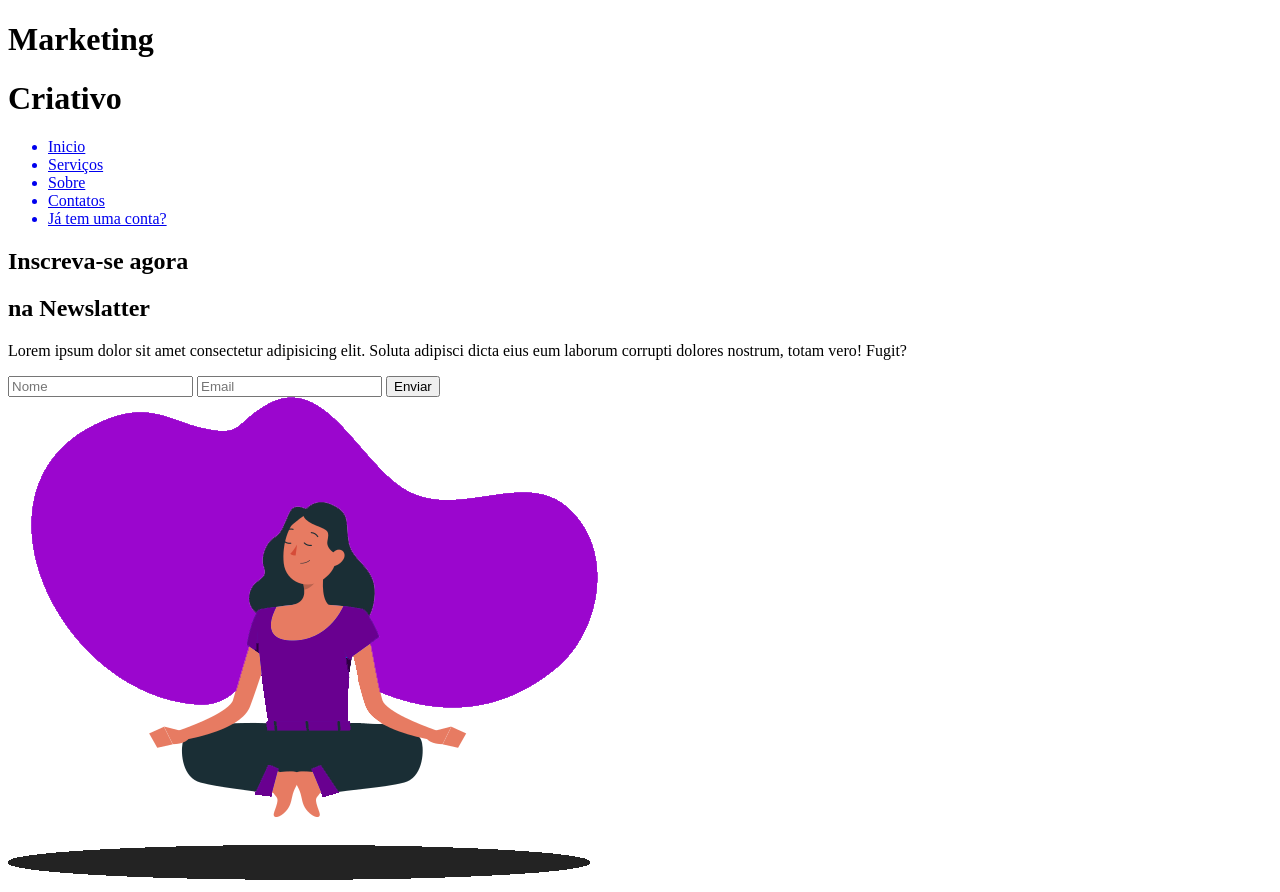
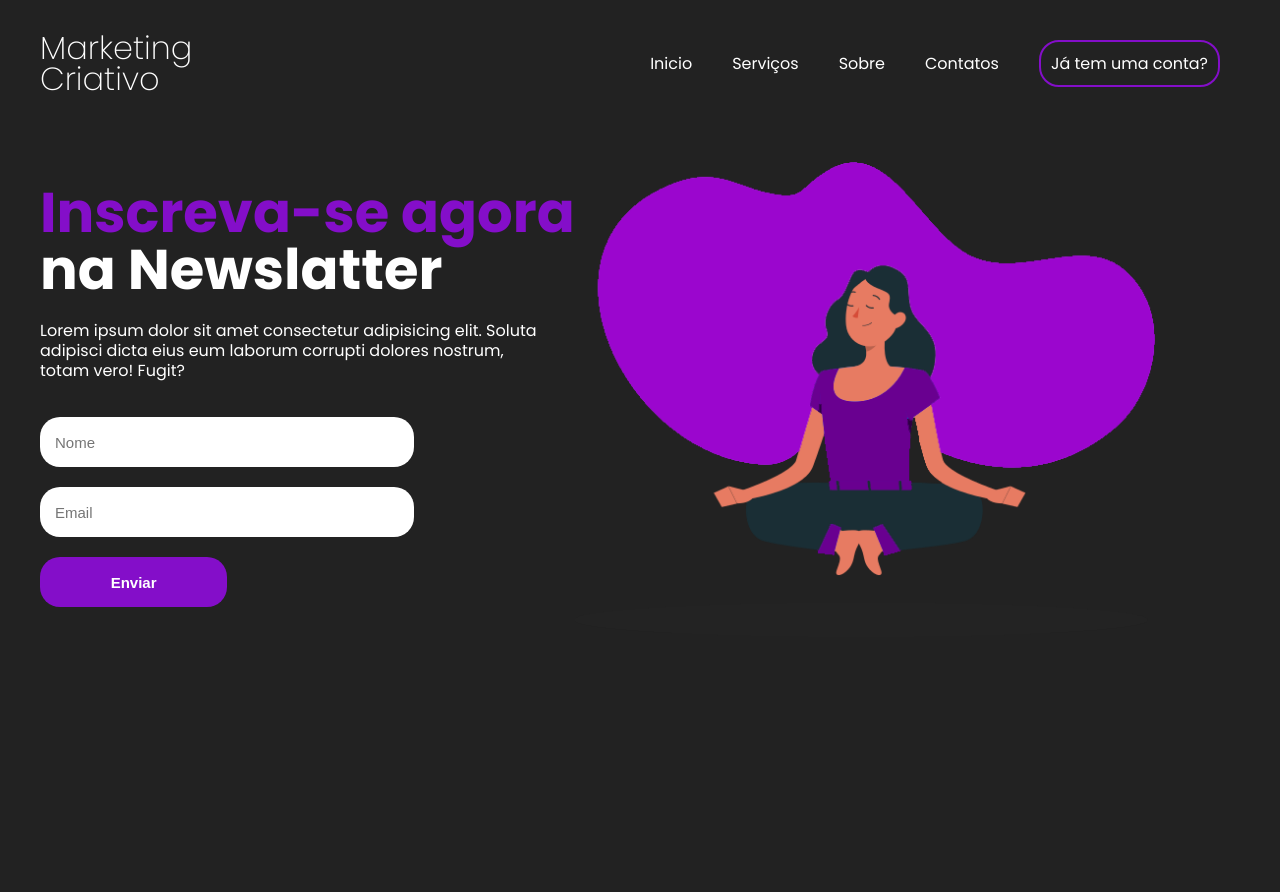
Before and after one commit to brenodsm/Landing-Page, a plain HTML site: page screens/index.html in a window 1280 px wide. After the commit the page ends 800 px from the top, so only its background shows below. Drawn offline with Linux system fonts and the light colour scheme; a web font is replaced by a local one.

Commit message:
Estilização finalizada

```diff
--- a/screens/index.html
+++ b/screens/index.html
@@ -12,28 +12,24 @@
         <h1>Marketing</h1>
         <h1>Criativo</h1>
       </div>
+      <nav>
         <ul>
-        <nav>
-            <a href="#">
-              <li>Inicio</li>
-            </a>
-            <a href="#">
-              <li>Serviços</li>
-            </a>
-            <a href="#">
-              <li>Sobre</li>
-            </a>
-            <a href="#">
-              <li>Contatos</li>
-            </a>
-            <a href="#">
-              <li>Já tem uma conta?</li>
-            </a>
+
+              <li><a href="#">Inicio</a></li>
+              <li><a href="#">Serviços</a></li>
+
+              <li><a href="#">Sobre</a></li>
+
+              <li><a href="#">Contatos</a></li>
+
+              <li><a id="inscreva-se" href="#">Já tem uma conta?</a></li>
           </ul>
       </nav>
+
+      </header>
         <main>
             <aside>
-                <h2>Inscreva-se agora</h2>
+                <h2><span>Inscreva-se agora</span></h2>
                 <h2>na Newslatter</h2>
                   <p>Lorem ipsum dolor sit amet consectetur adipisicing elit. Soluta adipisci dicta eius eum laborum corrupti dolores nostrum, totam vero! Fugit?</p>
                 <form action="#">
--- a/styles/style.css
+++ b/styles/style.css
@@ -0,0 +1,107 @@
+@import url("https://fonts.googleapis.com/css2?family=Inter:ital,opsz,wght@0,14..32,100..900;1,14..32,100..900&family=Lora:ital,wght@0,400..700;1,400..700&family=Parkinsans&family=Poppins:ital,wght@0,100;0,200;0,300;0,400;0,500;0,600;0,700;0,800;0,900;1,100;1,200;1,300;1,400;1,500;1,600;1,700;1,800;1,900&family=Ubuntu:ital,wght@0,300;0,400;0,500;0,700;1,300;1,400;1,500;1,700&display=swap");
+
+body {
+  background-color: rgb(34, 34, 34);
+  color: white;
+  font-family: "Poppins", sans-serif;
+  max-width: 1200px;
+  margin: 0 auto;
+  padding: 15px;
+}
+
+header {
+  display: flex;
+  flex-flow: row;
+  justify-content: space-between;
+  align-items: center;
+}
+
+#title {
+  flex-direction: column;
+  line-height: 10px;
+}
+
+header h1 {
+  font-weight: 200;
+}
+
+nav ul {
+  display: flex;
+  flex-flow: row;
+}
+
+li {
+  list-style: none;
+  margin: 20px;
+}
+
+li a {
+  text-decoration: none;
+  color: white;
+}
+
+ul > li > a:hover {
+  color: rgb(132, 14, 201);
+  transition: 0.3s all;
+}
+
+#inscreva-se {
+  border: 2px solid rgb(132, 14, 201);
+  padding: 10px;
+  border-radius: 20px;
+  color: white;
+}
+
+nav > ul > li #inscreva-se:hover {
+  background-color: rgb(132, 14, 201);
+}
+
+main {
+  display: flex;
+  flex-flow: row nowrap;
+  margin-top: 50px;
+}
+
+h2 {
+  font-size: 56px;
+  line-height: 10px;
+}
+
+span {
+  color: rgb(132, 14, 201);
+}
+
+p {
+  line-height: 20px;
+  max-width: 500px;
+}
+
+img {
+  width: 580px;
+}
+form {
+  display: flex;
+  flex-flow: column;
+  width: 70%;
+}
+
+form > input {
+  margin-top: 20px;
+  height: 20px;
+  padding: 15px;
+  border-radius: 20px;
+  border: none;
+  font-size: 15px;
+}
+
+form > input[type="submit"] {
+  height: 50px;
+  width: 50%;
+  color: white;
+  background-color: rgb(132, 14, 201);
+  font-weight: bold;
+}
+
+form > input[type="submit"]:hover{
+  cursor: pointer;
+}
```
Lines whose indentation alone changed are shown as unchanged.
